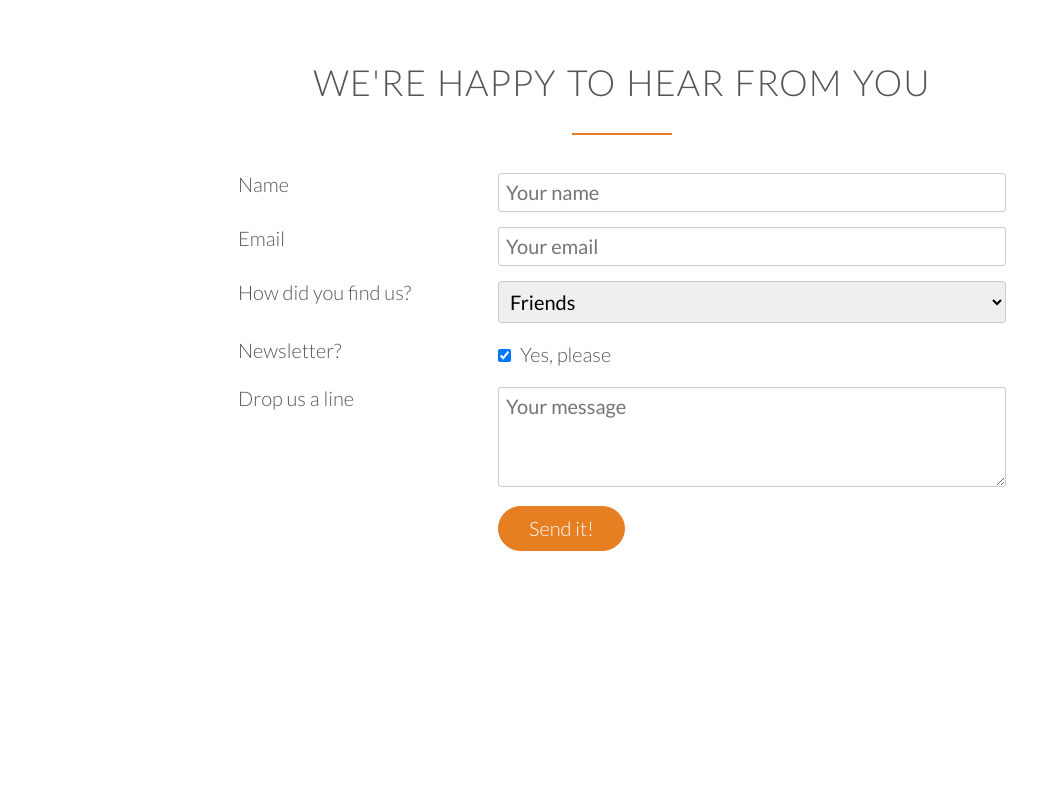
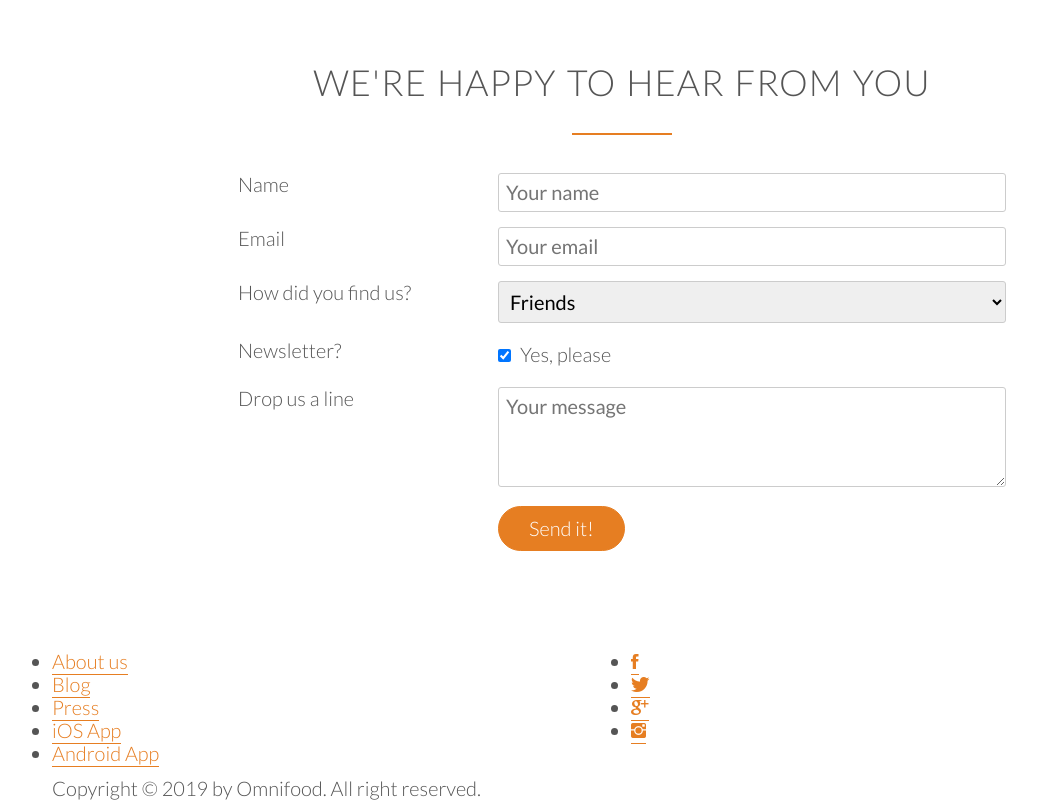
Before and after one commit to JukeFA/HTML-CSS-JS-Learn, a plain HTML site: page Omnifood/index.html in a window 1280 px wide. Shown: the part 4654-5454 px from the top of the page, without its empty margins (18-1055 px from the left). Before the commit the page ends 5293 px from the top, so only its background shows below. Drawn offline with Linux system fonts and the light colour scheme; files whose address does not match are found by name.

Commit message:
Footer pt 1

```diff
--- a/Omnifood/index.html
+++ b/Omnifood/index.html
@@ -374,9 +374,34 @@
 				</form>
 			</div>
 		</section>
+		<footer>
+			<div class="row">
+				<div class="col span-1-of-2">
+					<ul class="footer-nav">
+						<li><a href="#">About us</a></li>
+						<li><a href="#">Blog</a></li>
+						<li><a href="#">Press</a></li>
+						<li><a href="#">iOS App</a></li>
+						<li><a href="#">Android App</a></li>
+					</ul>
+				</div>
+				<div class="col span-1-of-2">
+					<ul class="social-links">
+						<li><a href="#"><i class="ion-social-facebook"></i></a></li>
+						<li><a href="#"><i class="ion-social-twitter"></i></a></li>
+						<li><a href="#"><i class="ion-social-googleplus"></i></a></li>
+						<li><a href="#"><i class="ion-social-instagram"></i></a></li>
+					</ul>
+				</div>
+			</div>
+			<div class="row">
+				<p>
+					Copyright &copy; 2019 by Omnifood. All right reserved.
+				</p>
+			</div>
+		</footer>
 	</body>
 </html>
 
 <!--
-
 -->
--- a/Omnifood/resources/css/style.css
+++ b/Omnifood/resources/css/style.css
@@ -461,3 +461,5 @@ input[type=checkbox] {
 }
 
 *:focus {outline: none;}
+
+/**---------------footer--------------------*/
```
